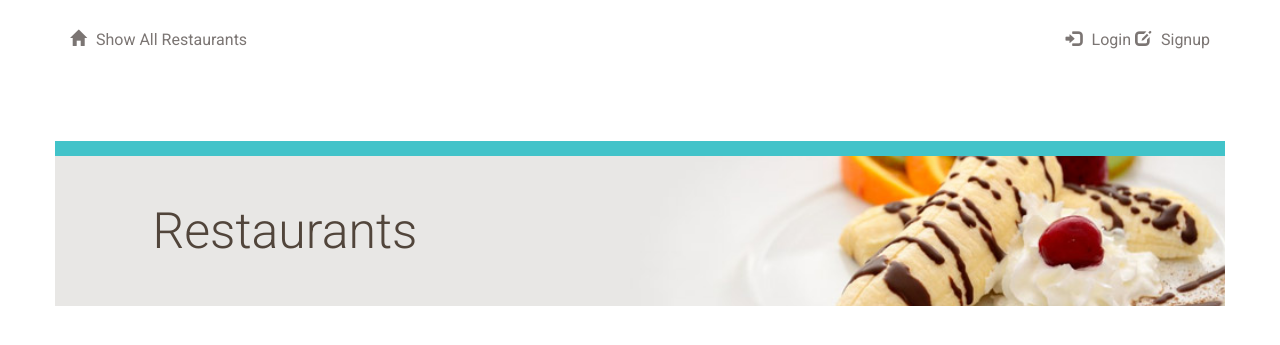
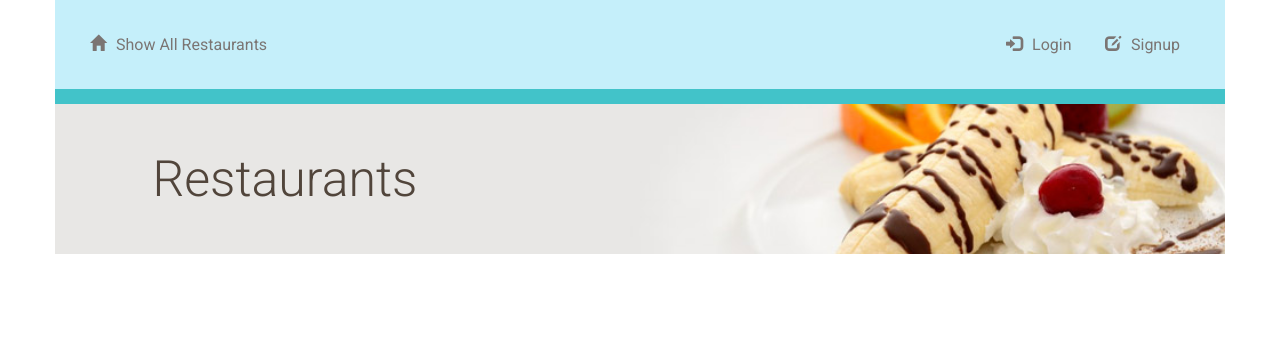
Before and after one commit to MQCOMP3310-2023/comp3310assignment2-mustard-cutters, a Flask app: page / in a window 1280 px wide. Shown: the top 345 px of the page. Run offline with Flask 3, Linux system fonts and the light colour scheme; data that the repository does not hold is empty; some libraries are stand-ins or nearby versions.

Commit message:
Basic Header Styling

```diff
--- a/project/static/styles.css
+++ b/project/static/styles.css
@@ -173,6 +173,30 @@ h3 {
 	text-align: center;
 }
 
+/* Header Styling */
+.top-menu {
+	background-color: #c5effa;
+	padding: 10px;
+  }
+
+  .link {
+	margin-top: 20px;
+	display: inline-block;
+	margin-right: 10px;
+	padding: 5px 10px;
+	color: black;
+	text-decoration: none;
+	transition: color 0.3s ease-in-out;
+  }
+
+  .link:hover {
+	color: #ffffff;
+	background-color: #333;
+	transform: scale(1.1);
+  }
+
+
+/* Rating Styling */
 .rating-list {
 	list-style: none;
 	padding: 0;
--- a/project/templates/header.html
+++ b/project/templates/header.html
@@ -1,43 +1,41 @@
-
 <div class="row top-menu">
-{% if current_user.role == 'restaurant_owner' or  current_user.role == 'admin' %}
+	{% if current_user.role == 'restaurant_owner' or current_user.role == 'admin' %}
 	  <div class="col-md-6">
-		<a href="{{url_for('main.showRestaurants', owner_id = current_user.id)}}">
+		<a href="{{url_for('main.showRestaurants', owner_id=current_user.id)}}" class="link">
 		  <span class="glyphicon glyphicon-home" aria-hidden="true"></span>Show All Restaurants
 		</a>
 	  </div>
 	{% endif %}
-{% if not current_user.is_authenticated or current_user.role == 'public_user'%}
+	{% if not current_user.is_authenticated or current_user.role == 'public_user' %}
 	  <div class="col-md-6">
-		<a href="{{url_for('main.publicShowRestaurants')}}">
+		<a href="{{url_for('main.publicShowRestaurants')}}" class="link">
 		  <span class="glyphicon glyphicon-home" aria-hidden="true"></span>Show All Restaurants
 		</a>
 	  </div>
 	{% endif %}
 	<div class="col-md-6 text-right">
 	  {% if current_user.role == 'admin' %}
-		<a href="{{ url_for('auth.adminTools') }}">
+		<a href="{{ url_for('auth.adminTools') }}" class="link">
 		  <span class="glyphicon glyphicon-wrench" aria-hidden="true"></span>Admin Tools
 		</a>
 	  {% endif %}
 	  {% if current_user.is_authenticated %}
-		<a href="{{ url_for('main.profile', user_id = current_user.id) }}">
+		<a href="{{ url_for('main.profile', user_id=current_user.id) }}" class="link">
 		  <span class="glyphicon glyphicon-user" aria-hidden="true"></span>Profile
 		</a>
 	  {% endif %}
 	  {% if not current_user.is_authenticated %}
-		<a href="{{ url_for('auth.login') }}">
+		<a href="{{ url_for('auth.login') }}" class="link">
 		  <span class="glyphicon glyphicon-log-in" aria-hidden="true"></span>Login
 		</a>
-		<a href="{{ url_for('auth.signup') }}">
+		<a href="{{ url_for('auth.signup') }}" class="link">
 		  <span class="glyphicon glyphicon-edit" aria-hidden="true"></span>Signup
 		</a>
 	  {% endif %}
 	  {% if current_user.is_authenticated %}
-		<a href="{{ url_for('auth.logout') }}">
+		<a href="{{ url_for('auth.logout') }}" class="link">
 		  <span class="glyphicon glyphicon-log-out" aria-hidden="true"></span>Logout
 		</a>
 	  {% endif %}
-
 	</div>
   </div>
```
Lines whose indentation alone changed are shown as unchanged.
